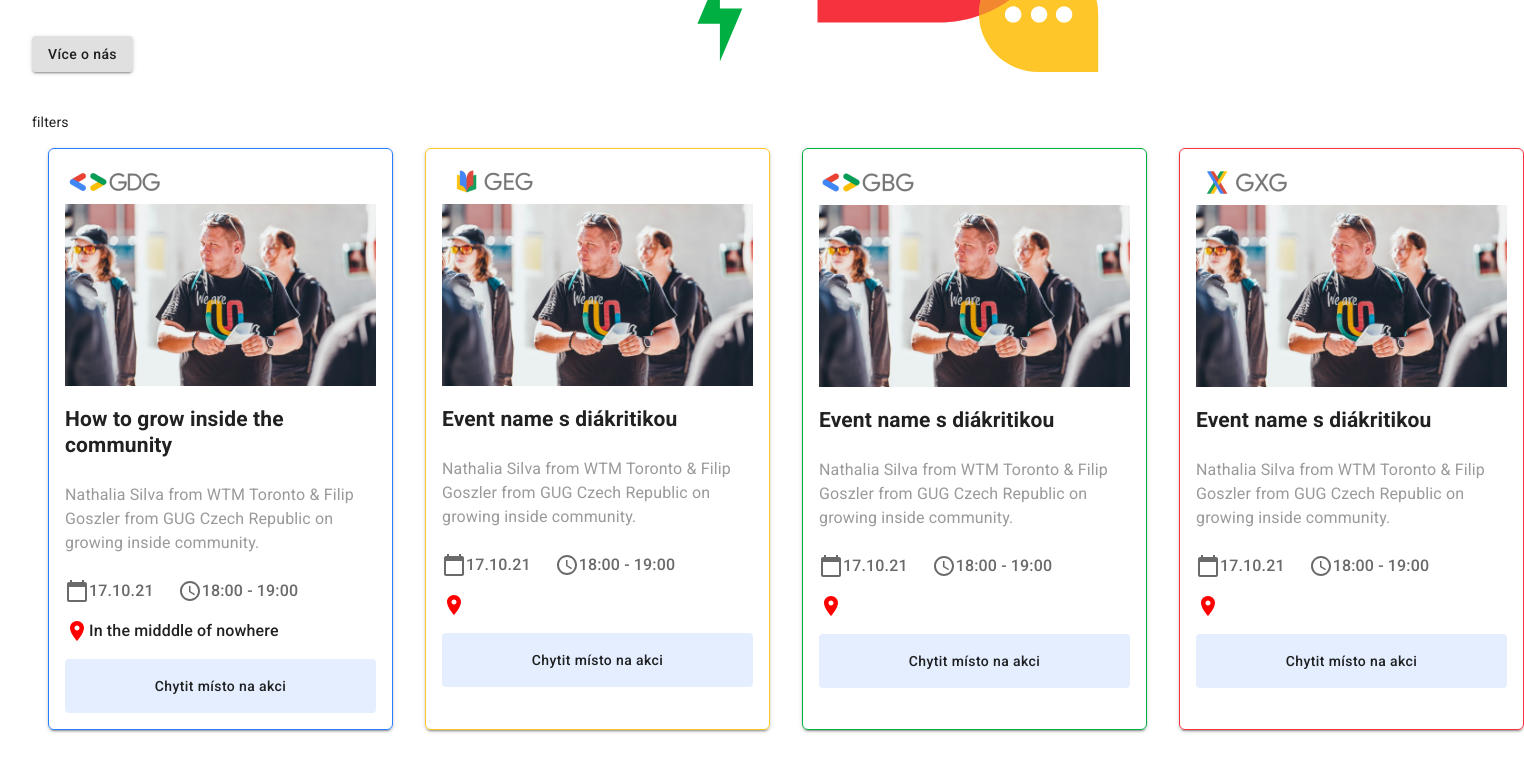
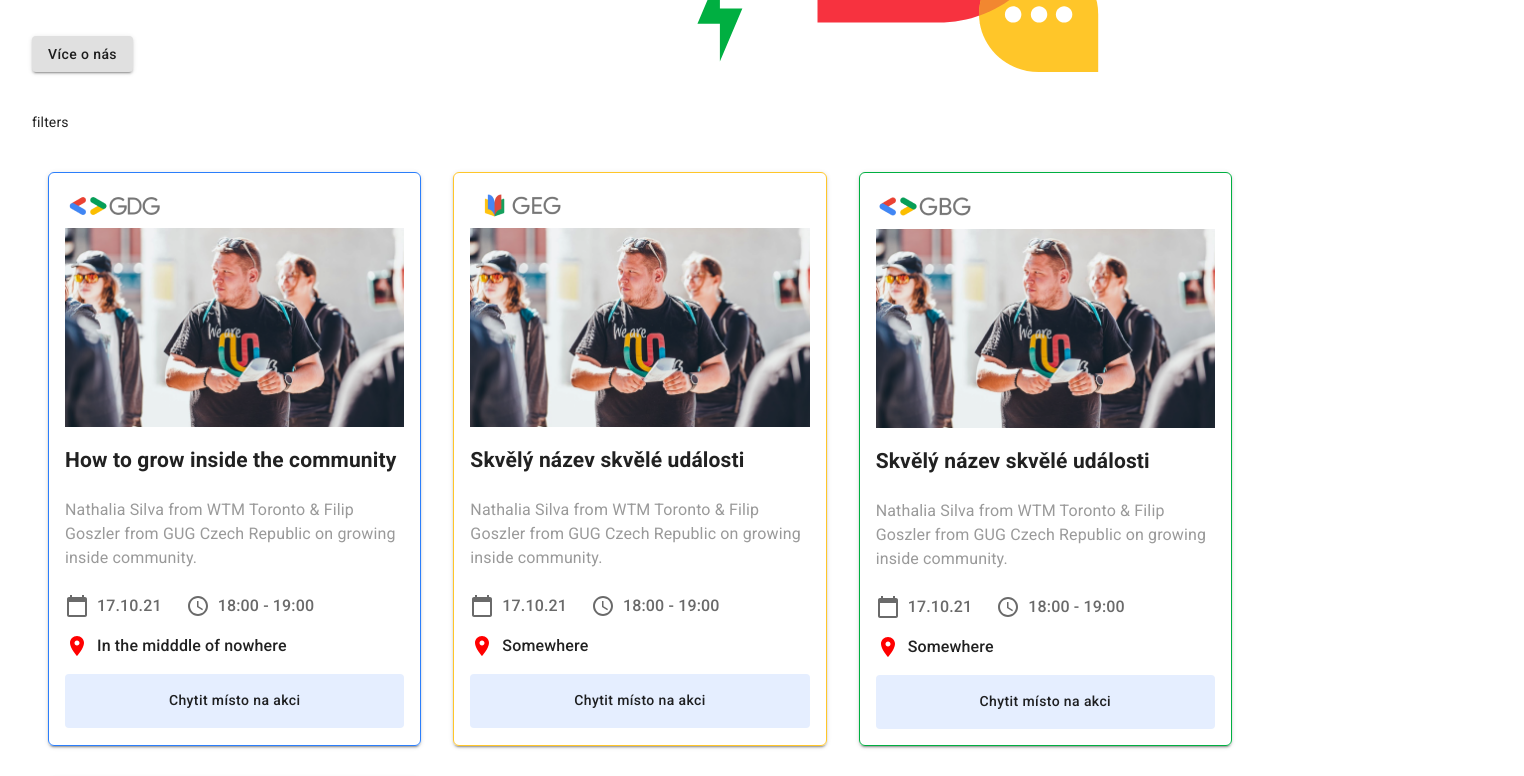
Before and after one commit to gugcz/web21-frontend, a Next.js app: page /events in a window 1280 px wide. Shown: the part 360-1136 px from the top of the page, 1524 px wide, since content can reach past the window. Built offline with nearby package versions, Linux system fonts and the light colour scheme.

Commit message:
feat(events): add events to HP + minor refactoring

```diff
--- a/components/common/DetailButton/DetailButton.jsx
+++ b/components/common/DetailButton/DetailButton.jsx
@@ -26,6 +26,7 @@ const DetailButton = ({ text, href, className }) => {
 DetailButton.propTypes = {
   text: PropTypes.string,
   href: PropTypes.string,
+  className: PropTypes.any,
 };
 
 export default DetailButton;
--- a/components/events/EventBox/EventBox.jsx
+++ b/components/events/EventBox/EventBox.jsx
@@ -59,6 +59,7 @@ const useStyles = (chapterCode) =>
       flexDirection: 'row',
       marginRight: spacing(3),
       '&>p': {
+        marginLeft: spacing(1),
         fontWeight: 500,
       },
     },
--- /dev/null
+++ b/components/events/EventsListBox/EventsListBox.jsx
@@ -0,0 +1,49 @@
+import { makeStyles, Typography } from '@material-ui/core';
+import Box from '@material-ui/core/Box';
+import React from 'react';
+import PropTypes from 'prop-types';
+import EventBox, { EventBoxPropTypes } from '../EventBox/EventBox';
+
+const useStyles = makeStyles(({ spacing, breakpoints }) => ({
+  root: { margin: spacing(3, 0) },
+  events: {
+    display: 'grid',
+    gridTemplateColumns: 'repeat(3, minmax(377px, 1fr))',
+    gridTemplateRows: 'auto',
+    '&>*': {
+      margin: spacing(2),
+    },
+    [breakpoints.down('sm')]: {
+      gridTemplateColumns: '1fr',
+      '&>*': {
+        margin: spacing(2, 0),
+      },
+    },
+  },
+}));
+
+// todo - add som enice features like
+// - filter by chapter
+// - filter by ísmenko
+// - show specific events by ID
+// - ....
+
+const EventsListBox = ({ events, title }) => {
+  const classes = useStyles();
+
+  return (
+    <Box className={classes.root}>
+      {title && <Typography variant="h2">{title}</Typography>}
+      <Box className={classes.events}>
+        {events && events.map((event) => <EventBox event={event} key={event.slug} />)}
+      </Box>
+    </Box>
+  );
+};
+
+EventsListBox.propTypes = {
+  events: EventBoxPropTypes,
+  title: PropTypes.string,
+};
+
+export default EventsListBox;
--- a/data/eventsData.js
+++ b/data/eventsData.js
@@ -21,11 +21,11 @@ const events = [
     chapterId: 'chapters/bladad', /// Bude abychom popr udrzovali events updated,
     chapterName: 'GDG Jihlava',
     chapterCode: 'GEG',
-    eventName: 'Event name s diákritikou',
+    eventName: 'Skvělý název skvělé události',
     date: '2021-10-17T10:42:18.147Z',
     timeStart: '18:00',
     timeEnd: '19:00',
-    address: '',
+    address: 'Somewhere',
     slug: 'GEG event',
     intro: 'Nathalia Silva from WTM Toronto & Filip Goszler from GUG Czech Republic on growing inside community.',
     location: '',
@@ -39,11 +39,11 @@ const events = [
     chapterId: 'chapters/bladad', /// Bude abychom popr udrzovali events updated,
     chapterName: 'GDG Jihlava',
     chapterCode: 'GBG',
-    eventName: 'Event name s diákritikou',
+    eventName: 'Skvělý název skvělé události',
     date: '2021-10-17T10:42:18.147Z',
     timeStart: '18:00',
     timeEnd: '19:00',
-    address: '',
+    address: 'Somewhere',
     slug: 'GBG Event',
     intro: 'Nathalia Silva from WTM Toronto & Filip Goszler from GUG Czech Republic on growing inside community.',
     location: '',
@@ -57,11 +57,11 @@ const events = [
     chapterId: 'chapters/bladad', /// Bude abychom popr udrzovali events updated,
     chapterName: 'GDG Jihlava',
     chapterCode: 'GXG',
-    eventName: 'Event name s diákritikou',
+    eventName: 'Skvělý název skvělé události',
     date: '2021-10-17T10:42:18.147Z',
     timeStart: '18:00',
     timeEnd: '19:00',
-    address: '',
+    address: 'Somewhere',
     slug: 'GXG Event',
     intro: 'Nathalia Silva from WTM Toronto & Filip Goszler from GUG Czech Republic on growing inside community.',
     location: '',
--- a/pages/events.js
+++ b/pages/events.js
@@ -1,64 +1,29 @@
 import React from 'react';
 import Box from '@material-ui/core/Box';
-import PropTypes from 'prop-types';
 import { makeStyles } from '@material-ui/core';
-import EventBox from '../components/events/EventBox/EventBox';
+import { EventBoxPropTypes } from '../components/events/EventBox/EventBox';
 import EventsHeadline from '../components/events/EventsHeadline/EventsHeadline';
 import events from '../data/eventsData';
+import EventsListBox from '../components/events/EventsListBox/EventsListBox';
 
-const useStyles = makeStyles(({ spacing, breakpoints }) => ({
-  eventWrapper: {
-    display: 'grid',
-    gridTemplateColumns: 'repeat(4, minmax(377px, 1fr))',
-    gridTemplateRows: 'auto',
-    '&>*': {
-      margin: spacing(2),
-    },
-    [breakpoints.down('sm')]: {
-      gridTemplateColumns: '1fr',
-      '&>*': {
-        margin: spacing(2, 0),
-      },
-    },
-  },
+const useStyles = makeStyles(() => ({
+  root: {},
 }));
 
 const Events = ({ events }) => {
   const classes = useStyles();
 
   return (
-    <Box m={4}>
+    <Box m={4} className={classes.root}>
       <EventsHeadline />
       <Box>filters</Box>
-      <Box className={classes.eventWrapper}>
-        {events && events.map((event) => <EventBox event={event} key={event.slug} />)}
-      </Box>
+      <EventsListBox events={events} />
     </Box>
   );
 };
 
-export const singleEventPropType = {
-  stats: PropTypes.object,
-  chapterId: PropTypes.any,
-  chapterName: PropTypes.any,
-  eventName: PropTypes.any,
-  date: PropTypes.any,
-  address: PropTypes.any,
-  slug: PropTypes.any,
-  intro: PropTypes.any,
-  location: PropTypes.any,
-  image: PropTypes.any,
-  regLink: PropTypes.any,
-  mdText: PropTypes.any,
-  organizers: PropTypes.any,
-  eventId: PropTypes.any,
-  chapterCode: PropTypes.any,
-  timeStart: PropTypes.any,
-  timeEnd: PropTypes.any,
-};
-
 Events.propTypes = {
-  events: PropTypes.arrayOf(PropTypes.shape(singleEventPropType)),
+  events: EventBoxPropTypes,
 };
 
 export async function getStaticProps() {
```
Also changed, not shown: pages/index.js (+7 -2 lines).
